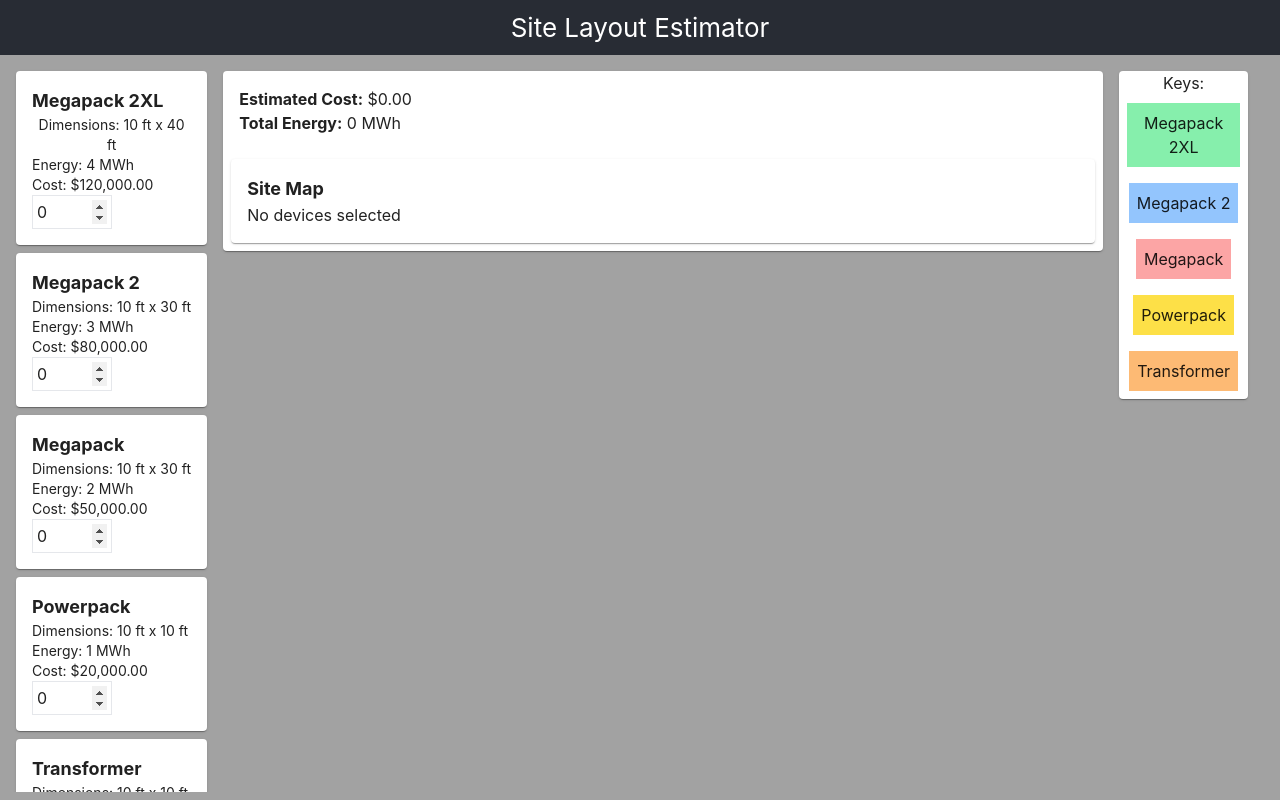
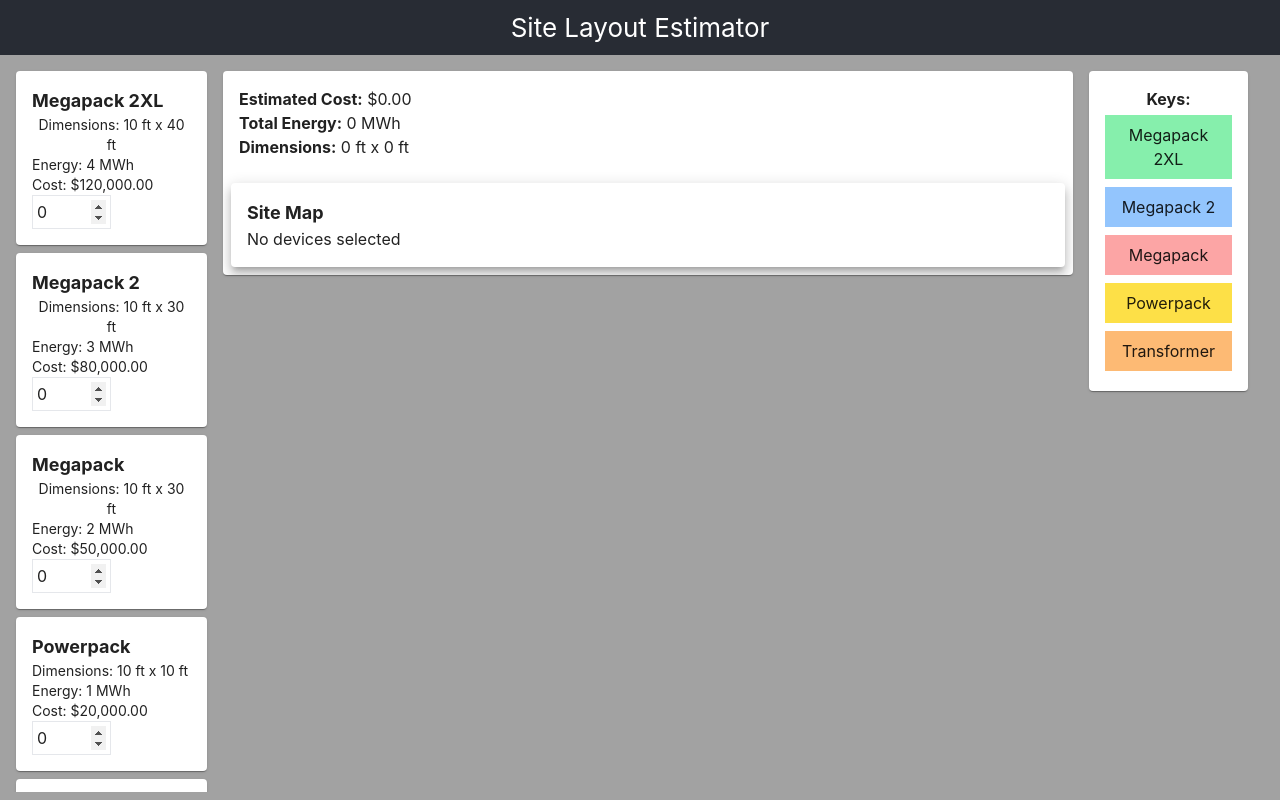
Before and after one commit to medwardson/tesla-take-home, a React (Create React App) app: page / in a window 1280 px wide. Built offline with nearby package versions, Linux system fonts and the light colour scheme.

Commit message:
Reformatting code

```diff
--- a/src/components/estimates.tsx
+++ b/src/components/estimates.tsx
@@ -27,21 +27,27 @@
 
     return (
         <div className="flex m-2">
-            <Card className="h-max min-w-[880px]">
+            <Card className="h-max min-w-[850px]">
                 <div className="flex">
                     <div className="flex flex-col items-start m-4">
-                        <p>
-                            <b>Estimated Cost:</b> {formatMoney(cost)}
-                        </p>
-                        <p>
-                            <b>Total Energy:</b> {formatEnergy(totalEnergy)}
-                        </p>
-                        {rowCount > 0 && (
-                            <p>
-                                <b>Dimensions:</b> {10 * rowCount} ft x{" "}
-                                {maxWidth} ft
+                        {[
+                            {
+                                name: "Estimated Cost",
+                                value: formatMoney(cost),
+                            },
+                            {
+                                name: "Total Energy",
+                                value: formatEnergy(totalEnergy),
+                            },
+                            {
+                                name: "Dimensions",
+                                value: `${10 * rowCount} ft x ${maxWidth} ft`,
+                            },
+                        ].map((item) => (
+                            <p key={item.name}>
+                                <b>{item.name}:</b> {item.value}
                             </p>
-                        )}
+                        ))}
                     </div>
                 </div>
                 <SiteMap
@@ -50,11 +56,16 @@
                     setMaxWidth={setMaxWidth}
                 />
             </Card>
-            <Card className="mx-4 h-fit">
+            <Card className="mx-4 p-4 h-fit">
                 <div className="flex flex-col items-center">
-                    <p>Keys:</p>
+                    <p>
+                        <b>Keys:</b>
+                    </p>
                     {Object.keys(colorMap).map((key) => (
-                        <div key={key} className={`m-2 p-2 ${colorMap[key]}`}>
+                        <div
+                            key={key}
+                            className={`w-full my-1 mx-2 p-2 ${colorMap[key]}`}
+                        >
                             {key}
                         </div>
                     ))}
--- a/src/components/siteMap.tsx
+++ b/src/components/siteMap.tsx
@@ -26,7 +26,7 @@
     }, [deviceCounts]);
 
     return (
-        <Card className="m-2 p-4 overflow-scroll h-fit">
+        <Card raised={true} className="m-2 p-4 overflow-scroll h-fit">
             <div className="flex flex-col items-start">
                 <h2 className="text-lg font-bold">Site Map</h2>
                 <div>
@@ -55,6 +55,7 @@
                 colorMap[device.name] ?? ""
             }`}
             style={{
+                // tailwind says w-[10px] should specify specific size, but it doesn't work
                 width: device.widthFt * 8,
                 height: device.heightFt * 5,
             }}
```
